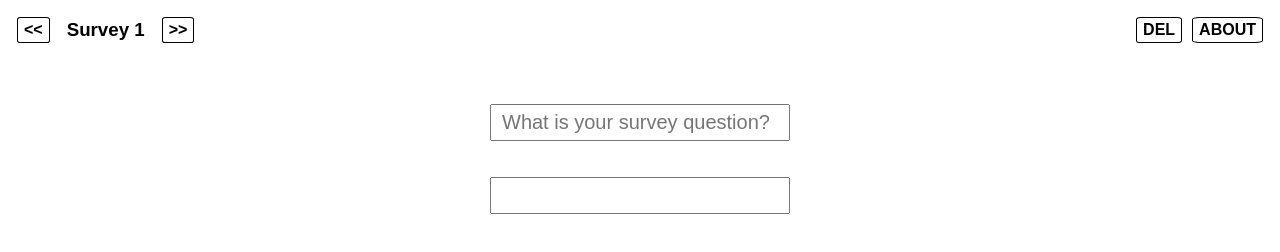
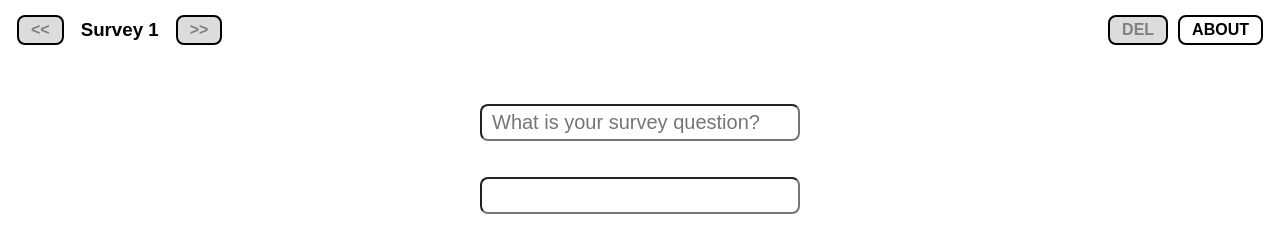
Before and after one commit to SmKou/speed-polling, a plain HTML site: page index.html in a window 1280 px wide. Drawn offline with nearby package versions, Linux system fonts and the light colour scheme.

Commit message:
Add disabled styling

```diff
--- a/index.html
+++ b/index.html
@@ -32,9 +32,9 @@
 
 		a, button {
 			margin: 0 5px;
-			padding: 3px 6px;
-			border: 1px solid black;
-			border-radius: 10%;
+			padding: 4px 12px;
+			border: 2px solid black;
+			border-radius: 8px;
 			color: black;
 			background: transparent;
 			font-size: 16px;
@@ -43,8 +43,14 @@
 			text-transform: uppercase;
 		}
 
-		a:hover, button:hover {
-			background: palegreen;
+		a:hover, button:hover { background: palegreen }
+		button#del-btn:hover { background: lightsalmon }
+		a#abt-lnk:hover { background: khaki }
+
+		a:disabled, button:disabled {
+			color: gray;
+			background: gainsboro;
+			pointer-events: none;
 		}
 
 		header {
@@ -76,8 +82,9 @@
 
 		main input,
 		main h3 {
-			min-width: 300px;
+			min-width: 320px;
 			padding: 5px 10px;
+			border-radius: 8px;
 			font-size: 20px;
 		}
 
@@ -89,13 +96,13 @@
 <body>
 	<header>
 		<div>
-			<button id="prev-survey" disabled><<</button>
+			<button id="prev-survey" disabled ><<</button>
 			<h3>Survey <span id="survey-num">1</span></h3>
-			<button id="next-survey" disabled>>></button>
+			<button id="next-survey" disabled >>></button>
 		</div>
 		<div>
-			<button id="del-btn" disabled>Del</button>
-			<a href="about/">About</a>
+			<button id="del-btn" disabled >Del</button>
+			<a id="abt-lnk" href="about/">About</a>
 		</div>
 	</header>
 	<main>
```
